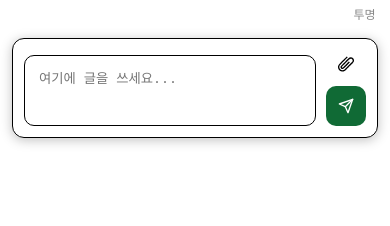
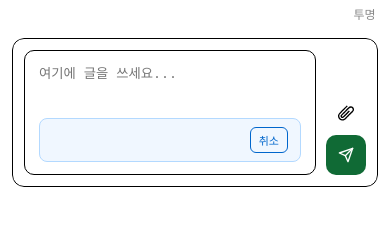
Before and after one commit to heethops/soliloquy, a plain HTML site: page index.html in a window 390 px wide. Drawn offline with Linux system fonts and the light colour scheme; no server answers; a web font is replaced by a local one.

Commit message:
Update styles.css

```diff
--- a/styles.css
+++ b/styles.css
@@ -1343,10 +1343,18 @@ label.btn-icon {
     grid-template-columns: 1fr !important;
   }
   /* 모바일에서 답글 표시기 텍스트가 화면 밖으로 나가지 않도록 */
+  .composer {
+    max-width: 100vw !important;
+    width: 100% !important;
+    box-sizing: border-box !important;
+    overflow: hidden !important;
+  }
   .input-container {
     max-width: 100% !important;
+    width: 100% !important;
     box-sizing: border-box !important;
     overflow: hidden !important;
+    min-width: 0 !important;
   }
   .thread-indicator {
     max-width: 100% !important;
@@ -1354,19 +1362,23 @@ label.btn-icon {
     box-sizing: border-box !important;
     overflow: hidden !important;
     min-width: 0 !important;
+    display: flex !important;
+    align-items: center !important;
   }
   .thread-indicator-text {
     min-width: 0 !important;
-    max-width: 100% !important;
+    max-width: calc(100% - 60px) !important;
     overflow: hidden !important;
     text-overflow: ellipsis !important;
     white-space: nowrap !important;
     word-break: break-all !important;
-    flex: 1 !important;
+    flex: 1 1 0 !important;
+    display: block !important;
   }
   .thread-cancel-btn {
     flex-shrink: 0 !important;
     white-space: nowrap !important;
+    min-width: fit-content !important;
   }
   /* 모바일에서 답글 메모 텍스트가 화면 밖으로 나가지 않도록 */
   .note-wrapper.thread-reply .note-item {
```
